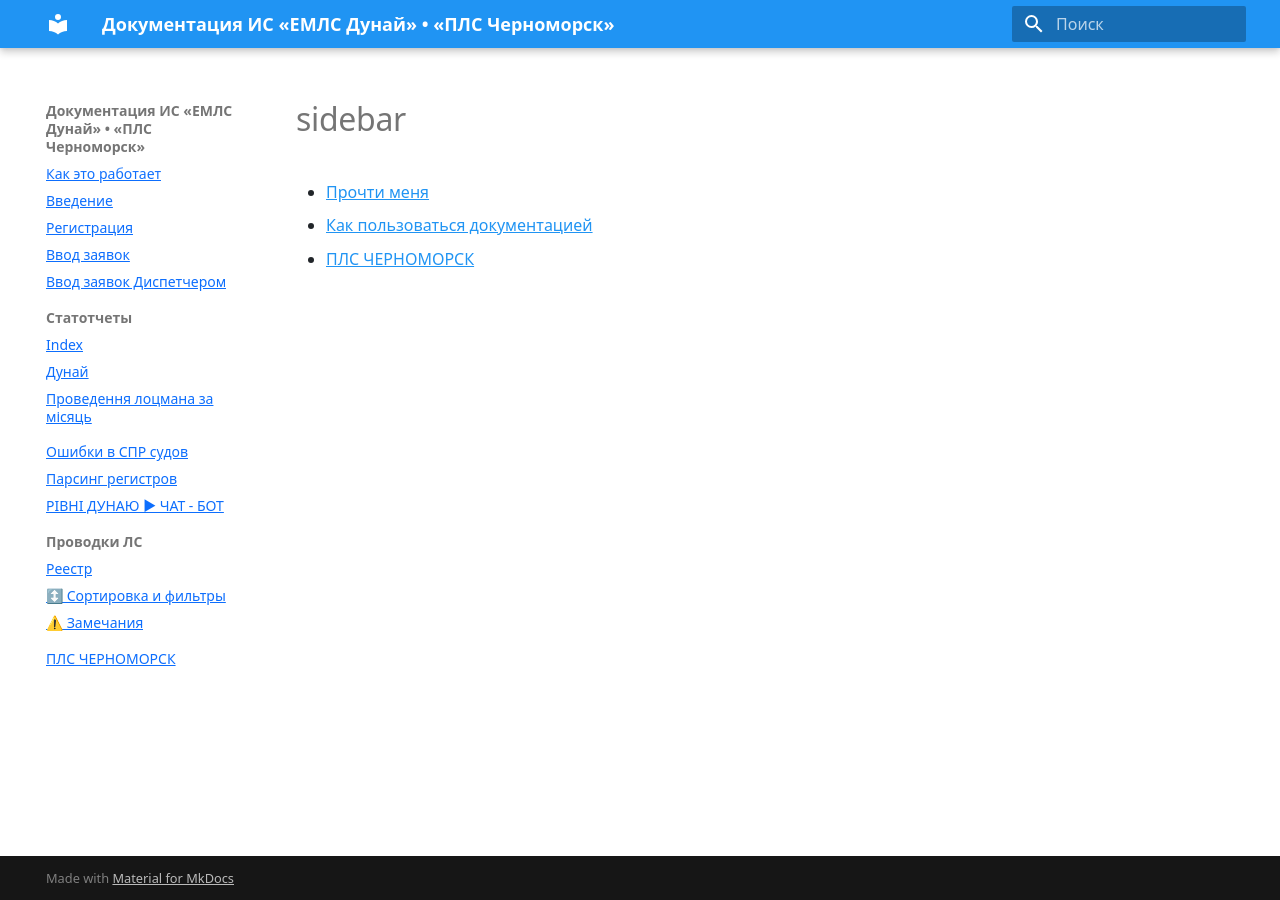
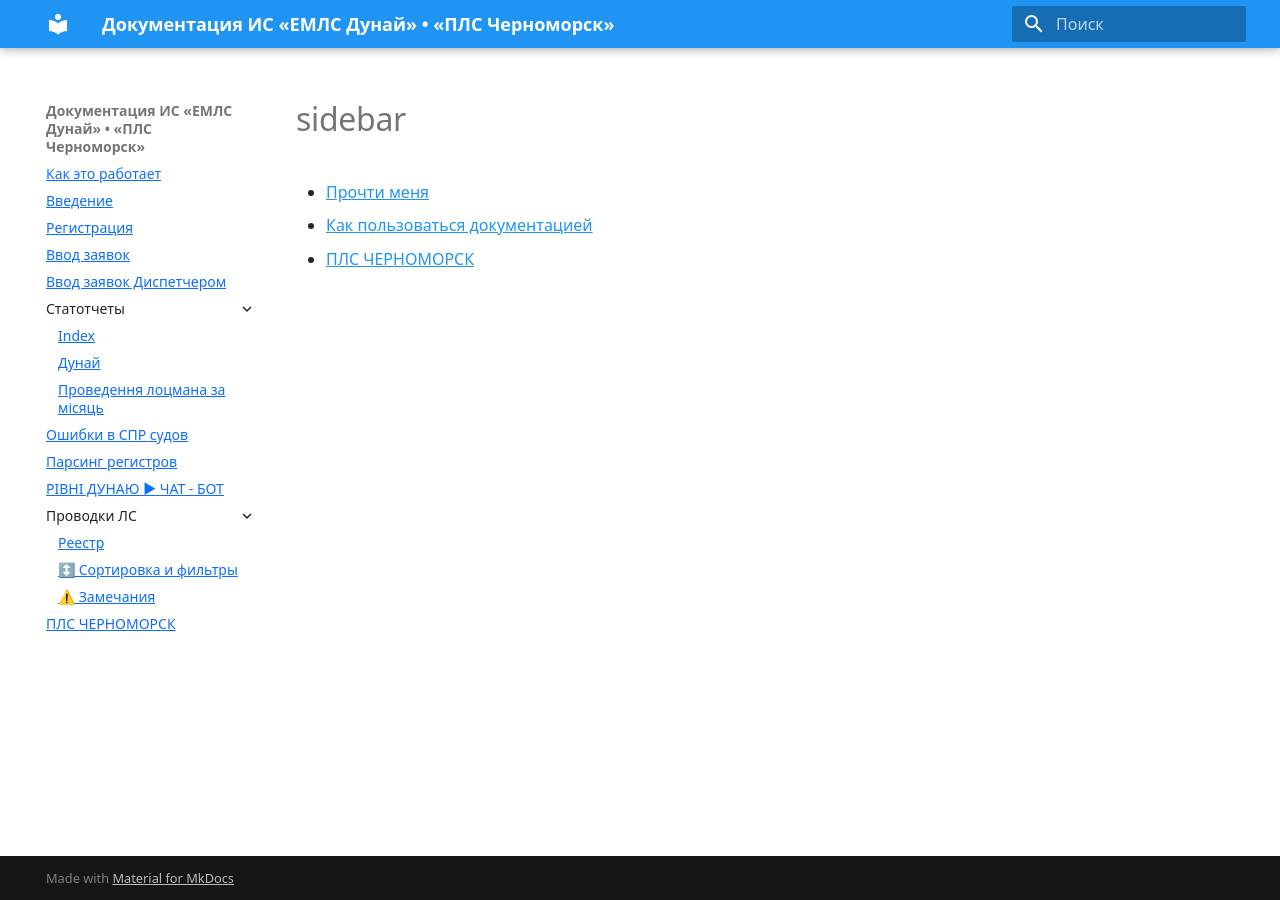
Before and after one commit to vvxsoni/Danube_help, an MkDocs documentation site: the page built from docs/_sidebar.md, in a window 1280 px wide. Built offline with MkDocs 1.6.1 and Material for MkDocs 9.7.7, drawn with Linux system fonts in a browser that asks for light colours.

Commit message:
-#- navigation.sections     # многоуровневое меню

```diff
--- a/mkdocs.yml
+++ b/mkdocs.yml
@@ -8,7 +8,7 @@
       primary: blue
       accent: indigo
   features:
-    - navigation.sections     # многоуровневое меню
+    #- navigation.sections     # многоуровневое меню
     - navigation.expand       # раскрывать подразделы
     - navigation.top          # кнопка "вверх"
     - header.autohide         # шапка прилипала
```
